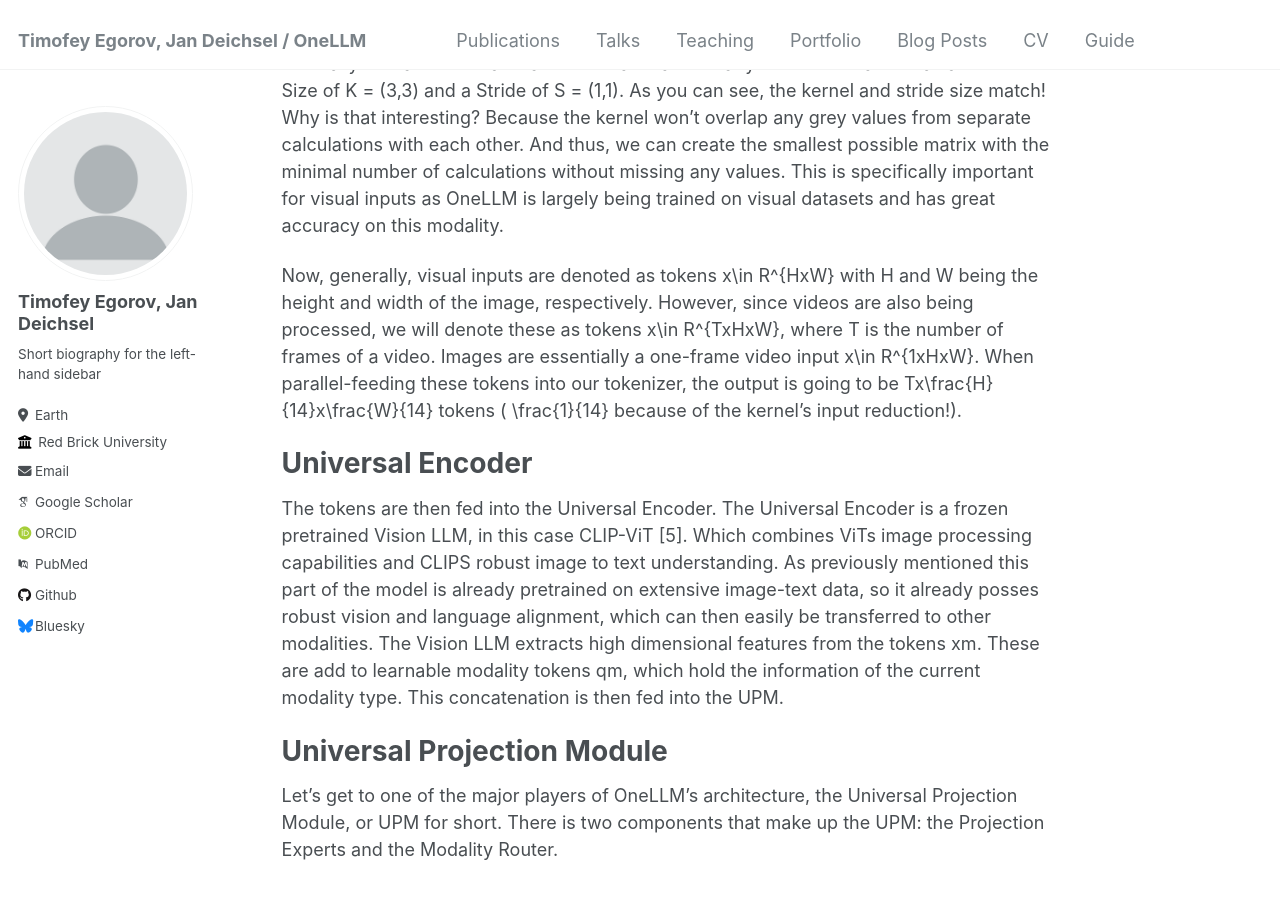
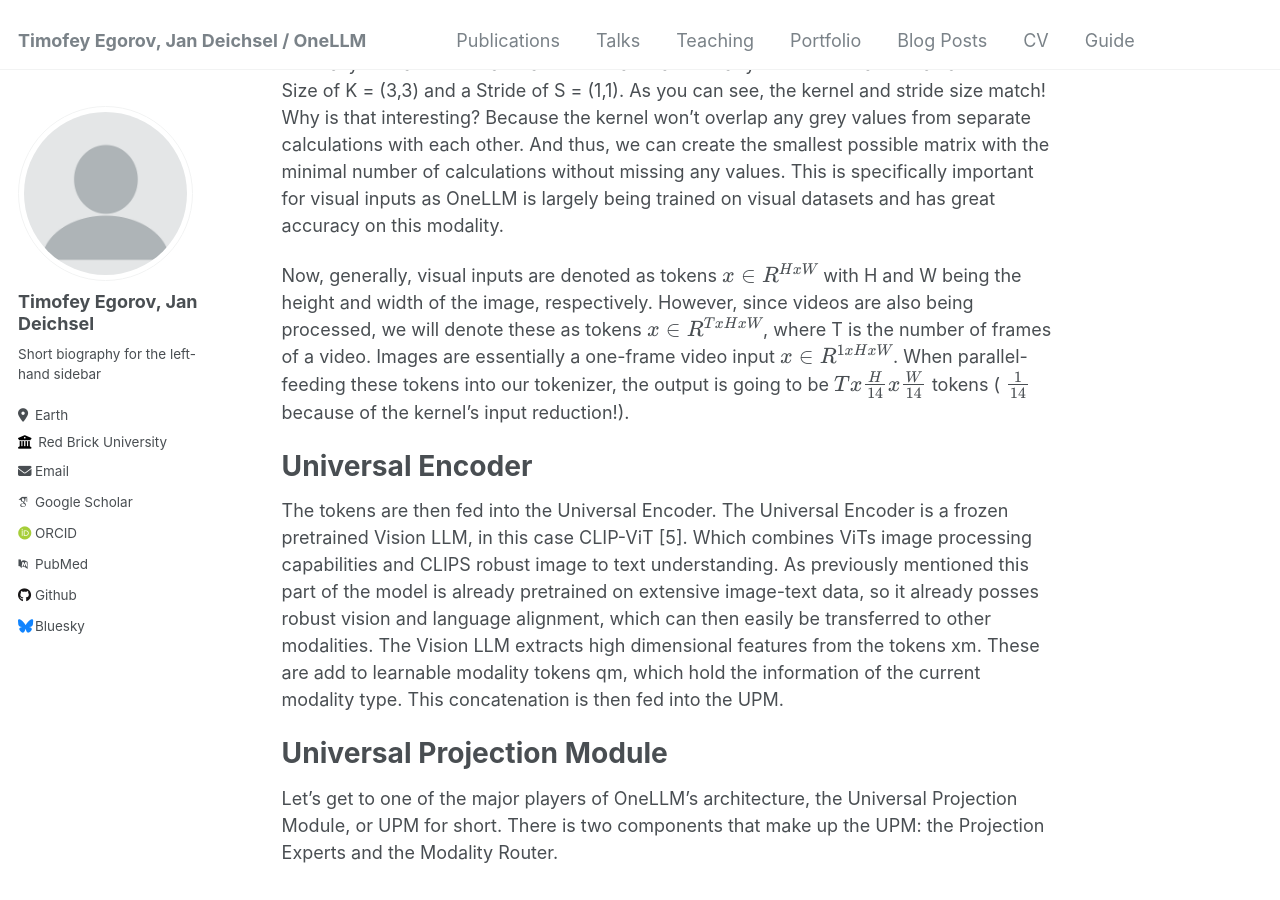
Before and after one commit to jdeichsel/jdeichsel.github.io, a Jekyll site: the page built from _posts/2024-05-16-OneLLM-Blog-Post.md, in a window 1280 px wide and 900 px high, scrolled down 5370 px. Built offline with Jekyll 4.4.1, drawn with Linux system fonts in a browser that asks for light colours; some web fonts are replaced.

Commit message:
Update 2024-05-16-OneLLM-Blog-Post.md

```diff
--- a/_posts/2024-05-16-OneLLM-Blog-Post.md
+++ b/_posts/2024-05-16-OneLLM-Blog-Post.md
@@ -127,10 +127,10 @@ Striding simply refers to how far the kernel is moving over the input data horiz
 As you can see, the kernel and stride size match!
 Why is that interesting? Because the kernel won’t overlap any grey values from separate calculations with each other. And thus, we can create the smallest possible matrix with the minimal number of calculations without missing any values.  This is specifically important for visual inputs as OneLLM is largely being trained on visual datasets and has great accuracy on this modality.
 
-Now, generally, visual inputs are denoted as tokens x\in R^{HxW} with H and W being the height and width of the image, respectively. However, since videos are also being processed, we will denote these as tokens x\in R^{TxHxW}, where T is the number of frames of a video.
-Images are essentially a one-frame video input x\in R^{1xHxW}.
+Now, generally, visual inputs are denoted as tokens $$ x \in R^{H x W} $$ with H and W being the height and width of the image, respectively. However, since videos are also being processed, we will denote these as tokens $$ x \in R^{T x H x W} $$, where T is the number of frames of a video.
+Images are essentially a one-frame video input $$ x \in R^{1 x H x W} $$.
 When parallel-feeding these tokens into our tokenizer, the output is going to be
-Tx\frac{H}{14}x\frac{W}{14}   tokens ( \frac{1}{14} because of the kernel’s input reduction!).
+$$T x \frac{H}{14} x \frac{W}{14} $$ tokens ( $$ \frac{1}{14} $$ because of the kernel’s input reduction!).
 
 Universal Encoder
 ======
```
